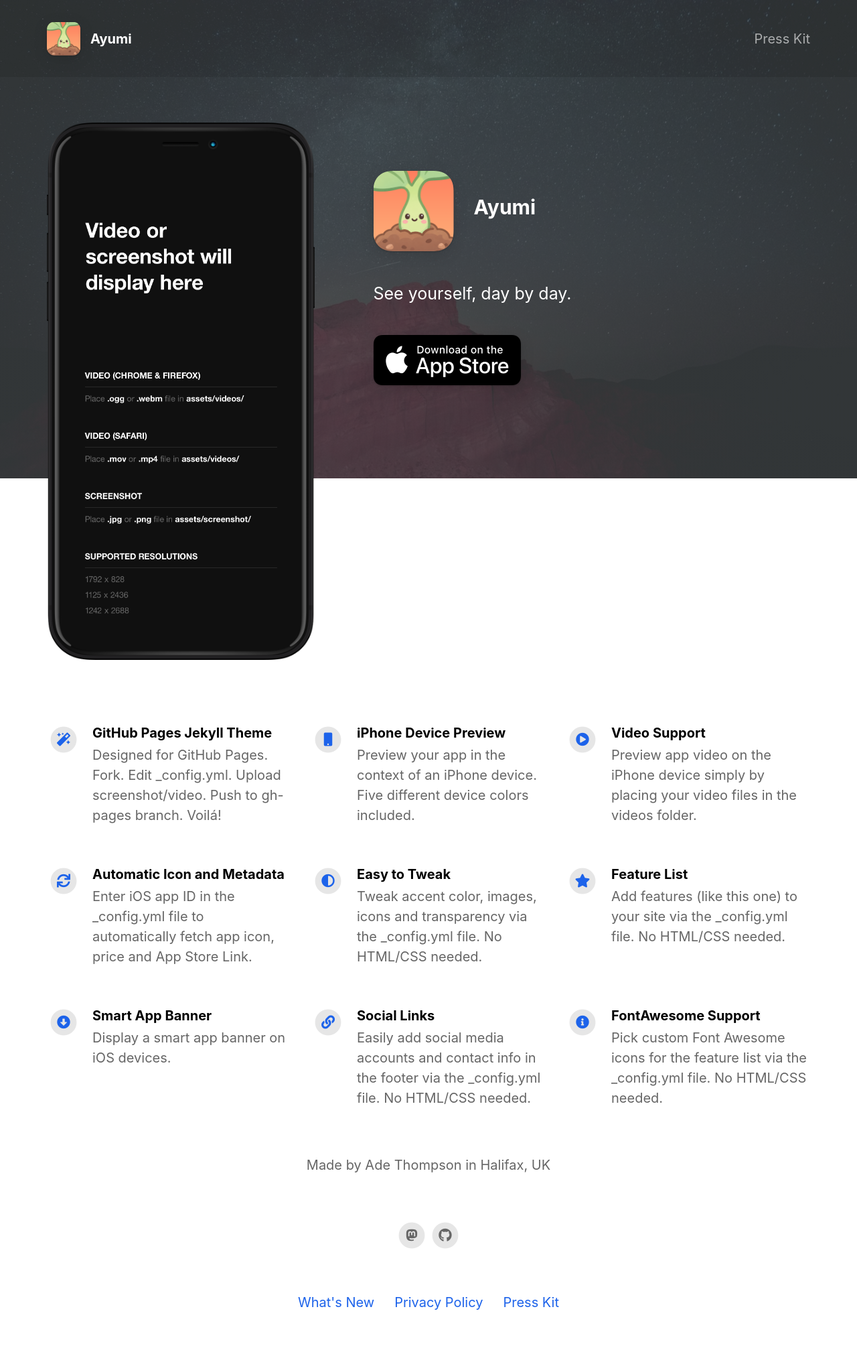
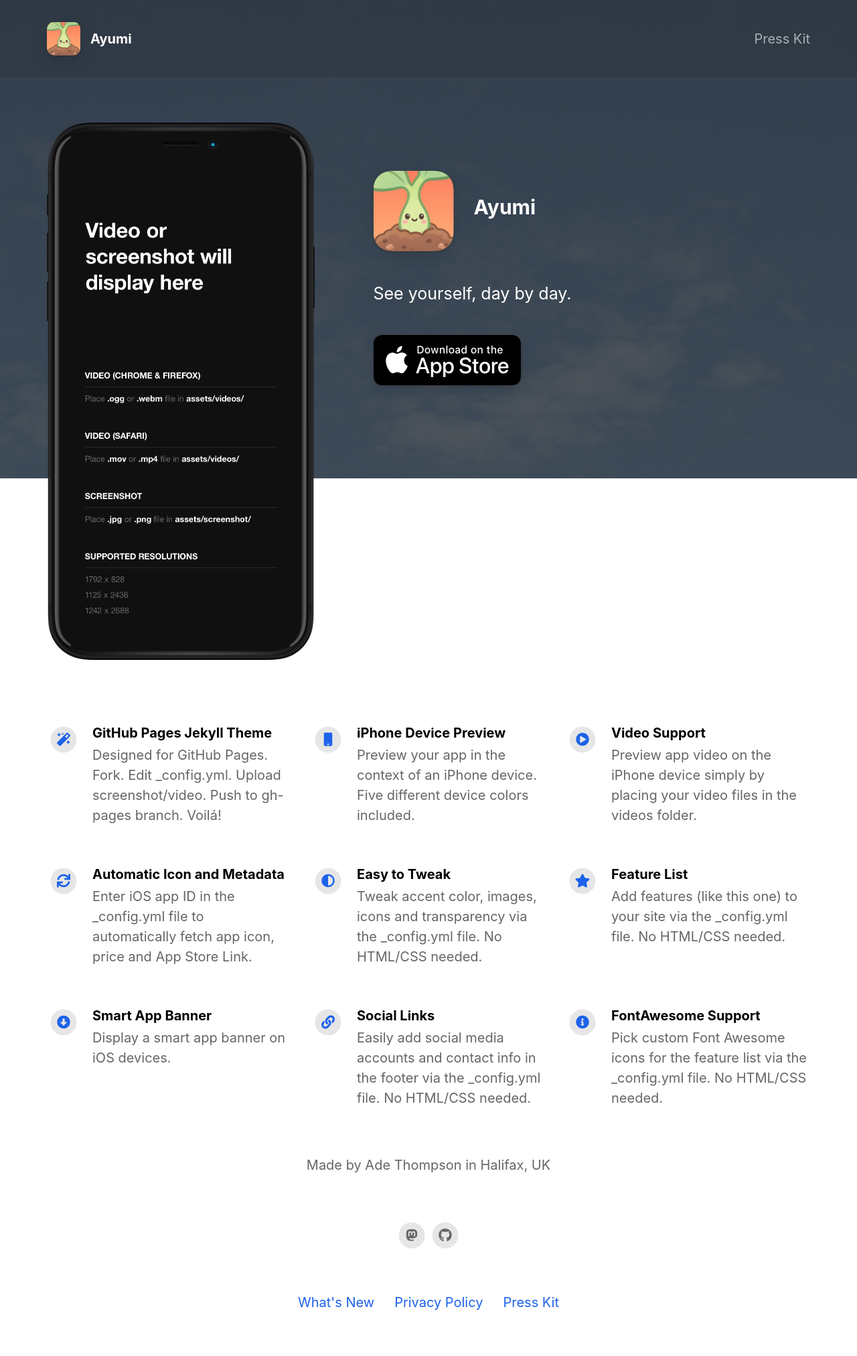
Before and after one commit to aptonline/ayumi, a Jekyll site: the page built from index.html, in a window 1280 px wide. Shown: the whole page at 67% size. Built offline with Jekyll 4.4.1, drawn with Linux system fonts in a browser that asks for light colours; nearby versions of some CDN libraries.

Commit message:
header image

```diff
--- a/_config.yml
+++ b/_config.yml
@@ -85,7 +85,7 @@ topbar_color                              : "#000000"
 topbar_transparency                       : 0.1
 topbar_title_color                        : "#ffffff"
 
-cover_image                               : assets/headerimage.png                    # Replace with alternative image path or image URL.
+cover_image                               : assets/header.jpg                   # Replace with alternative image path or image URL.
 cover_overlay_color                       : "#363b3d"
 cover_overlay_transparency                : 0.8
 
```
Also changed, not shown: assets/header.jpg (added).
